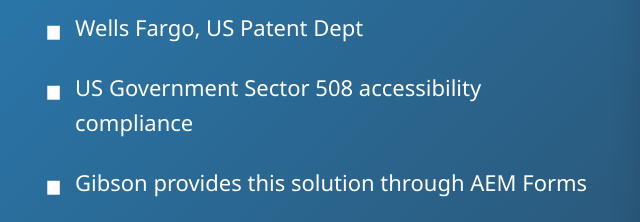
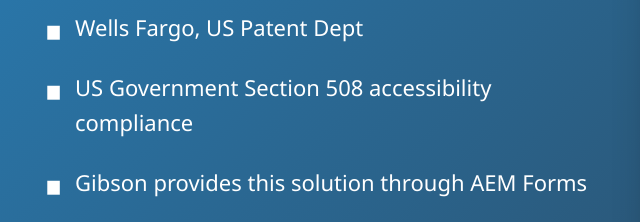
Before and after one commit to ramkulkarni1/coretech-2025, a plain HTML site: page slide8.html in a window 1280 px wide. Shown: the part 326-548 px from the top of the page, 15-655 px from the left. Drawn offline with Linux system fonts and the light colour scheme.

Commit message:
Corrected typo

```diff
--- a/slide8.html
+++ b/slide8.html
@@ -14,7 +14,7 @@
                 <ul class="bullet-list">
                     <li>Auto tagging implemented in Gibson</li>
                     <li>Wells Fargo, US Patent Dept</li>
-                    <li>US Government Sector 508 accessibility compliance</li>
+                    <li>US Government Section 508 accessibility compliance</li>
                     <li>Gibson provides this solution through AEM Forms</li>
                     <li>USPTO issues approx. 7000 grants each week</li>
                 </ul>
```
Also changed, not shown: 2 other files.
